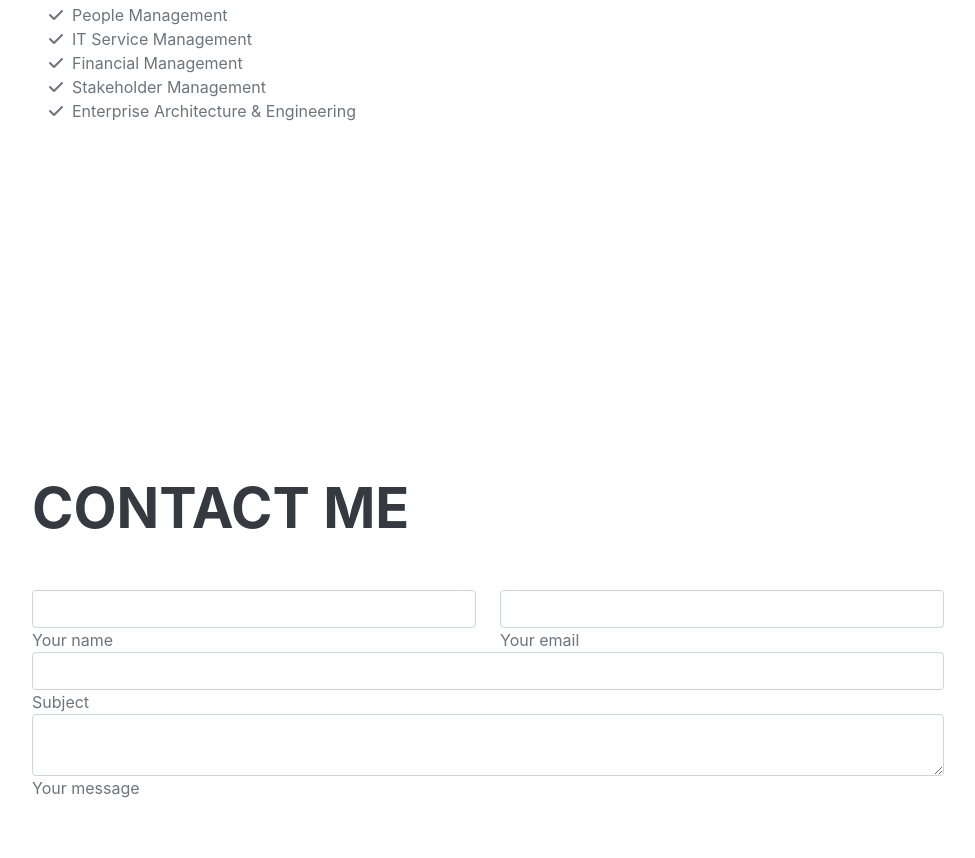
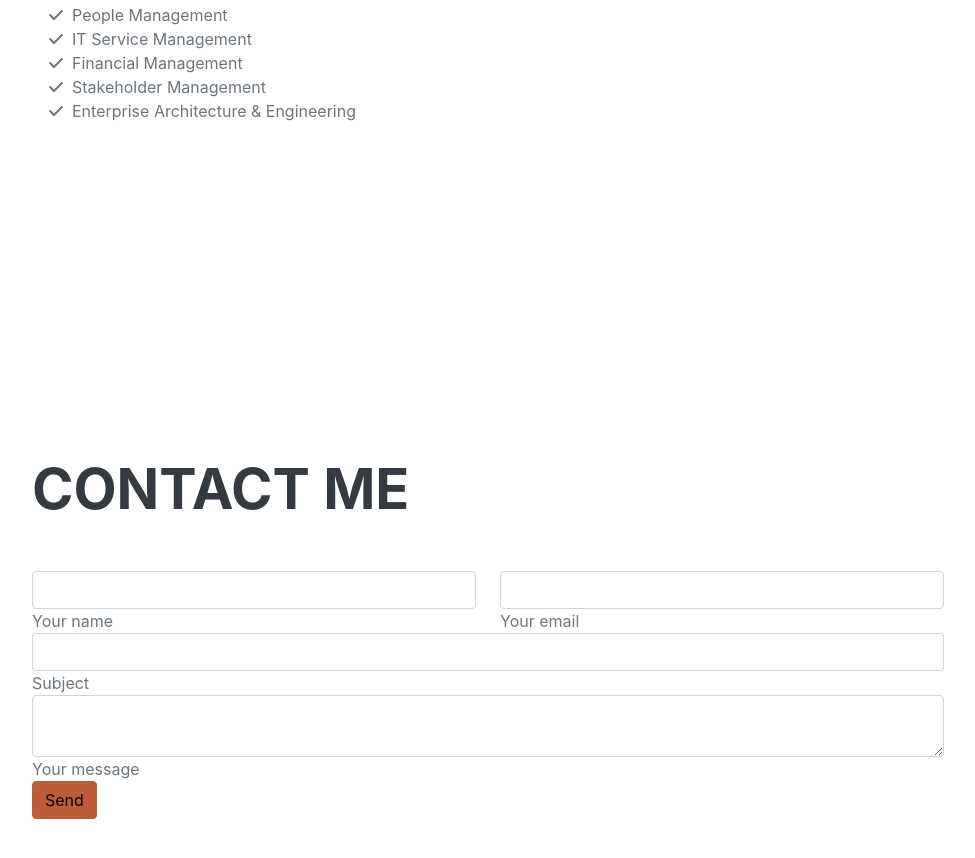
Before and after one commit to jeffreyhunt/personal-website, a website: page index.html in a window 1280 px wide. Shown: the part 1394-2252 px from the top of the page, without its empty margins (288-1263 px from the left). Drawn offline with nearby package versions, Linux system fonts and the light colour scheme; a web font is replaced by a local one.

Commit message:
added new send button on contact form

```diff
--- a/index.html
+++ b/index.html
@@ -168,7 +168,7 @@
                             </div>
                         </div>
                         <!--Grid row-->
-
+                        <button class="btn btn-primary" type="submit">Send</button>
                     </form>
                 </div>
             </section>
```
